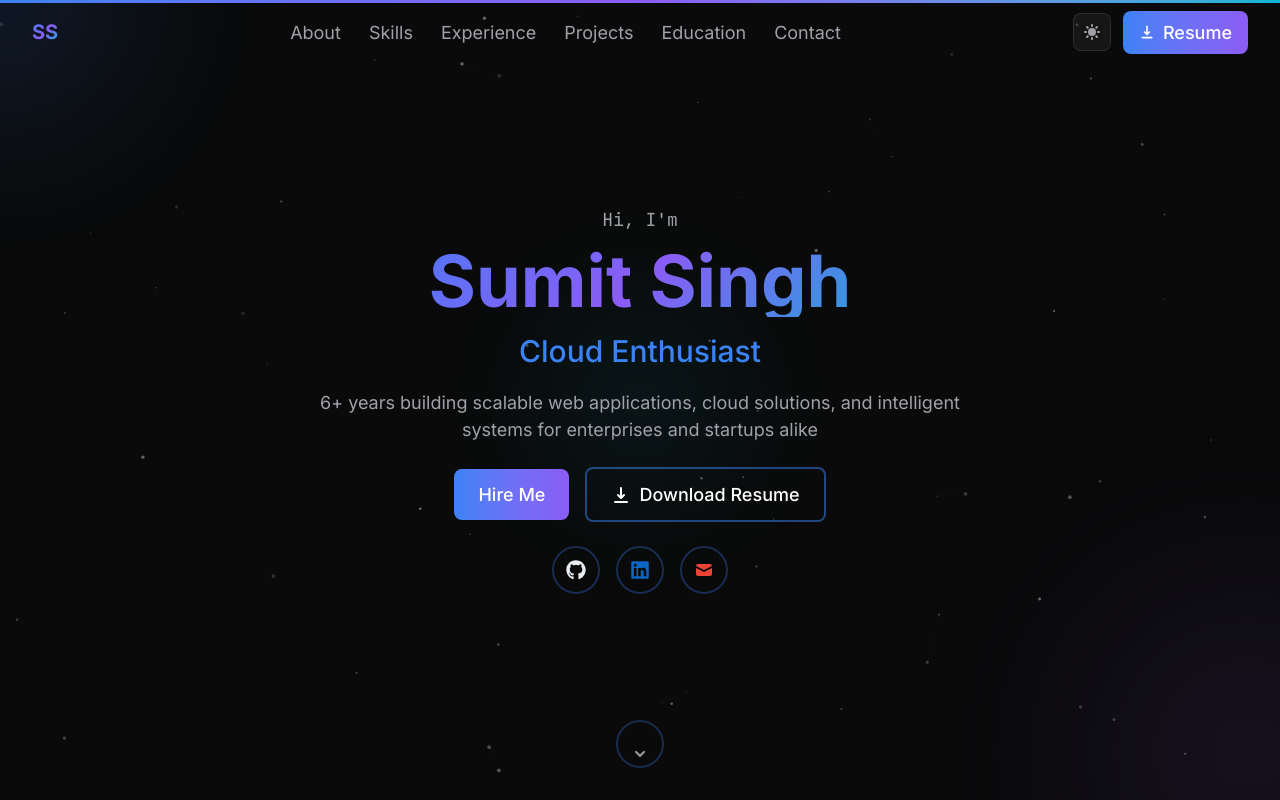
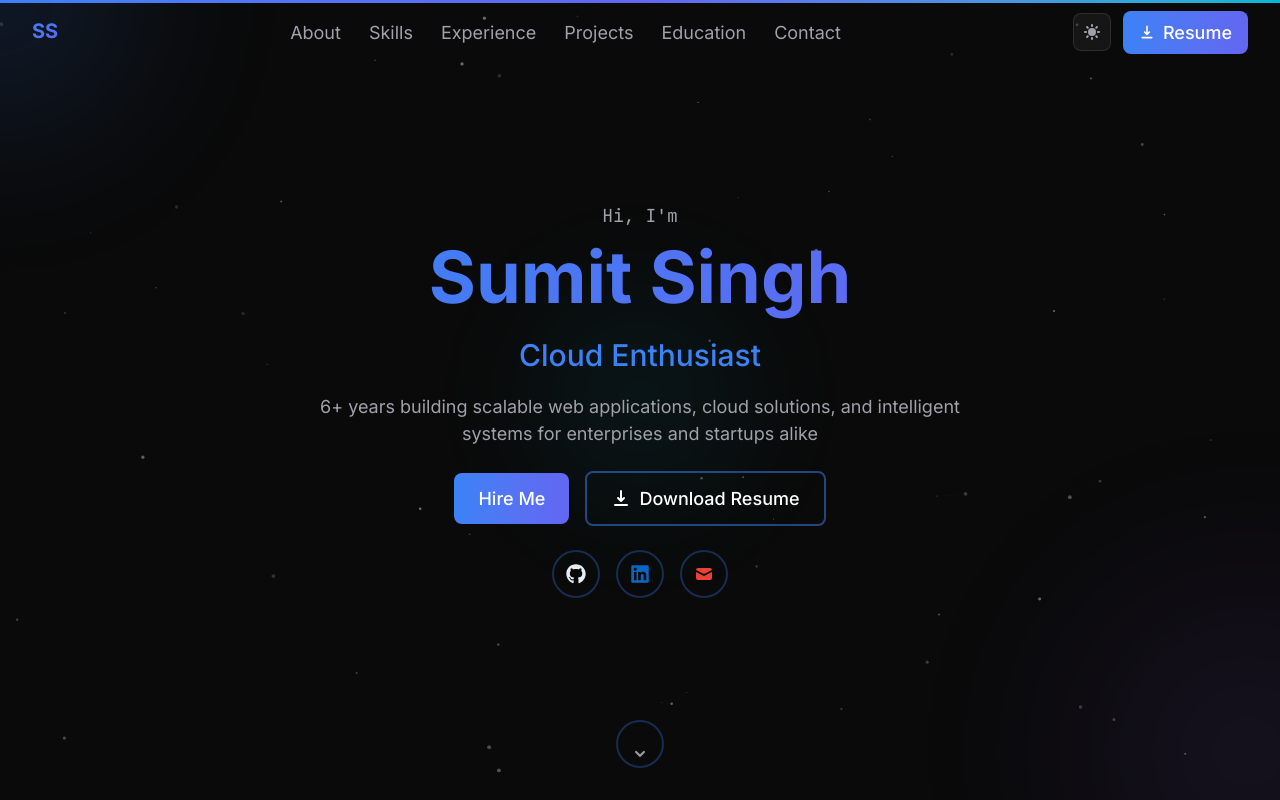
Before and after one commit to sumitsingh34/portfolio, a Next.js app: page / in a window 1280 px wide. Shown: the top 800 px of the page. Built offline with nearby package versions, Linux system fonts and the light colour scheme.

Commit message:
color changed

```diff
--- a/src/app/globals.css
+++ b/src/app/globals.css
@@ -8,7 +8,7 @@
   --color-border: var(--c-border);
   --color-border-hover: var(--c-border-hover);
   --color-accent-blue: #3b82f6;
-  --color-accent-purple: #8b5cf6;
+  --color-accent-purple: #6366f1;
   --color-accent-cyan: #06b6d4;
   --color-muted: var(--c-muted);
   --color-text: var(--c-text);
@@ -156,10 +156,11 @@ body {
 
 /* Gradient text utility */
 .gradient-text {
-  background: linear-gradient(135deg, #3b82f6, #8b5cf6, #06b6d4);
+  background: linear-gradient(135deg, #3b82f6, #6366f1);
   -webkit-background-clip: text;
   -webkit-text-fill-color: transparent;
   background-clip: text;
+  padding-bottom: 0.1em;
 }
 
 /* Gradient border utility */
```
